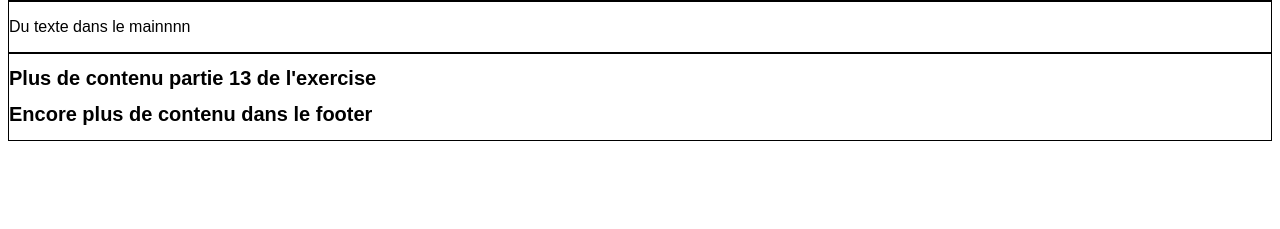
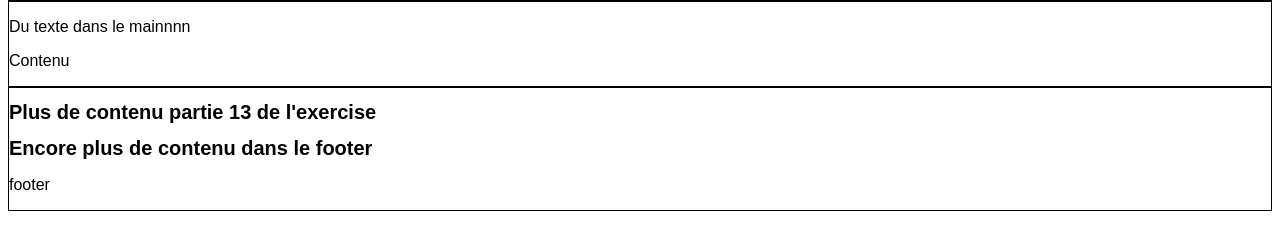
Before and after one commit to DuboisPascal/ex3, a plain HTML site: page index.html in a window 1280 px wide. Shown: the part 173-402 px from the top of the page. Drawn offline with Linux system fonts and the light colour scheme.

Commit message:
E - Un contenu a été ajouté dans main et footer

```diff
--- a/index.html
+++ b/index.html
@@ -15,11 +15,13 @@
 
     <main>
         <p>Du texte dans le mainnnn</p>
+        <p>Contenu</p>
     </main>
 
     <footer>
         <h1>Plus de contenu partie 13 de l'exercise</h1>
         <h1>Encore plus de contenu dans le footer</h1>
+        <p>footer</p>
     </footer>
 
 </body>
```
